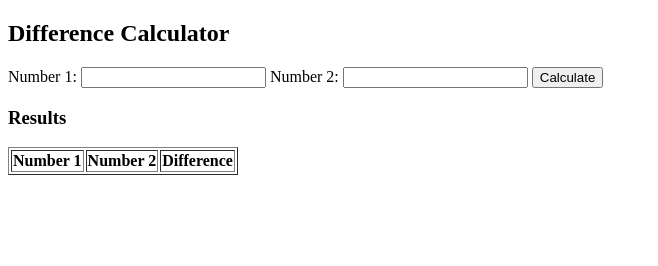
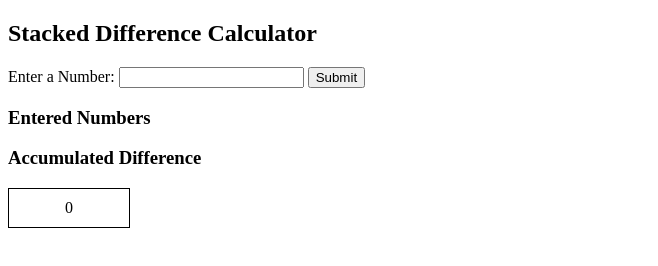
Before and after one commit to jk7360/calculator, a plain HTML site: page index.html in a window 1280 px wide. Shown: the whole page, without its empty margins (0-658 px from the left). Drawn offline with Linux system fonts and the light colour scheme.

Commit message:
Update index.html to 1 input only

```diff
--- a/index.html
+++ b/index.html
@@ -3,70 +3,60 @@
 <head>
     <meta charset="UTF-8">
     <meta name="viewport" content="width=device-width, initial-scale=1.0">
-    <title>Difference Calculator</title>
+    <title>Stacked Difference Calculator</title>
 </head>
 <body>
-    <h2>Difference Calculator</h2>
-    <label for="num1">Number 1:</label>
-    <input type="number" id="num1" step="any">
-    <label for="num2">Number 2:</label>
-    <input type="number" id="num2" step="any">
-    <button onclick="calculateDifference()">Calculate</button>
+    <h2>Stacked Difference Calculator</h2>
+    <label for="numberInput">Enter a Number:</label>
+    <input type="number" id="numberInput" step="any">
+    <button onclick="addNumber()">Submit</button>
 
-    <h3>Results</h3>
-    <table border="1" id="resultTable">
-        <tr>
-            <th>Number 1</th>
-            <th>Number 2</th>
-            <th>Difference</th>
-        </tr>
-    </table>
+    <h3>Entered Numbers</h3>
+    <ul id="numberList"></ul>
+
+    <h3>Accumulated Difference</h3>
+    <div id="differenceBox" style="border: 1px solid black; padding: 10px; width: 100px; text-align: center;">0</div>
 
     <script>
-        function calculateDifference() {
-            let num1 = parseFloat(document.getElementById('num1').value);
-            let num2 = parseFloat(document.getElementById('num2').value);
+        let numbers = JSON.parse(localStorage.getItem("storedNumbers")) || [];
+        let accumulatedDifference = parseFloat(localStorage.getItem("accumulatedDifference")) || 0;
 
-            if (isNaN(num1) || isNaN(num2)) {
-                alert("Please enter valid numbers");
+        function addNumber() {
+            let inputField = document.getElementById('numberInput');
+            let num = parseFloat(inputField.value);
+
+            if (isNaN(num)) {
+                alert("Please enter a valid number");
                 return;
             }
 
-            let difference = num1 - num2;
-            let table = document.getElementById('resultTable');
-            let row = table.insertRow(-1);
-            let cell1 = row.insertCell(0);
-            let cell2 = row.insertCell(1);
-            let cell3 = row.insertCell(2);
+            numbers.unshift(num); // Add number to the top of the list
+            if (numbers.length > 1) {
+                accumulatedDifference += (numbers[0] - numbers[1]);
+            }
 
-            cell1.innerHTML = num1;
-            cell2.innerHTML = num2;
-            cell3.innerHTML = difference;
+            localStorage.setItem("storedNumbers", JSON.stringify(numbers));
+            localStorage.setItem("accumulatedDifference", accumulatedDifference);
 
-            // Store data in local storage
-            let storedData = JSON.parse(localStorage.getItem("calculations")) || [];
-            storedData.push({ num1, num2, difference });
-            localStorage.setItem("calculations", JSON.stringify(storedData));
+            updateDisplay();
+            inputField.value = "";
         }
 
-        function loadPreviousCalculations() {
-            let storedData = JSON.parse(localStorage.getItem("calculations")) || [];
-            let table = document.getElementById('resultTable');
+        function updateDisplay() {
+            let list = document.getElementById("numberList");
+            let differenceBox = document.getElementById("differenceBox");
+            list.innerHTML = "";
 
-            storedData.forEach(entry => {
-                let row = table.insertRow(-1);
-                let cell1 = row.insertCell(0);
-                let cell2 = row.insertCell(1);
-                let cell3 = row.insertCell(2);
+            numbers.forEach(num => {
+                let li = document.createElement("li");
+                li.textContent = num;
+                list.appendChild(li);
+            });
 
-                cell1.innerHTML = entry.num1;
-                cell2.innerHTML = entry.num2;
-                cell3.innerHTML = entry.difference;
-            });
+            differenceBox.textContent = accumulatedDifference;
         }
 
-        // Load previous calculations when the page loads
-        window.onload = loadPreviousCalculations;
+        window.onload = updateDisplay;
     </script>
 </body>
 </html>
```
